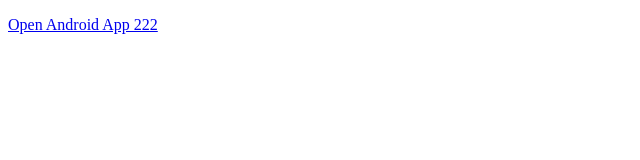
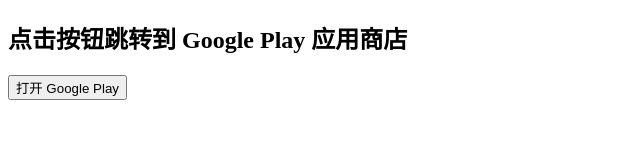
Before and after one commit to fengyuxing/fengyuxing.github.io, a plain HTML site: page index.html in a window 1280 px wide. Shown: the whole page, without its empty margins (0-640 px from the left). Drawn offline with Linux system fonts and the light colour scheme.

Commit message:
测试webview打开google商店

```diff
--- a/index.html
+++ b/index.html
@@ -3,17 +3,20 @@
 <head>
     <meta charset="UTF-8">
     <meta name="viewport" content="width=device-width, initial-scale=1.0">
-    <title>Open Android App</title>
-
-    <!-- 添加 App Links meta 标签 -->
-    <meta property="al:android:url" content="https://app.haijoy.com/download?action=open&page=rolePlayChat&rolePlayId=594" />
-    <meta property="al:android:package" content="com.haijoy.haiv2" />
-    <meta property="al:android:app_name" content="haijoy" />
-
-    <!-- Fallback URL for non-Android devices -->
-    <meta property="al:web:url" content="https://app.haijoy.com/download?action=open&page=rolePlayChat&rolePlayId=594" />
+    <title>Google Play Redirect Demo</title>
 </head>
 <body>
-<p><a href="https://app.haijoy.com/download?action=open&page=rolePlayChat&rolePlayId=594">Open Android App 222</a></p>
+<h2>点击按钮跳转到 Google Play 应用商店</h2>
+<button onclick="openInPlayStore()">打开 Google Play</button>
+
+<script type="text/javascript">
+    function openInPlayStore() {
+        var packageName = "com.epoch.classup";
+        var playStoreUrl = "market://details?id=" + packageName;
+
+        // 尝试跳转到 Google Play
+        window.location.href = playStoreUrl;
+    }
+</script>
 </body>
 </html>
```
